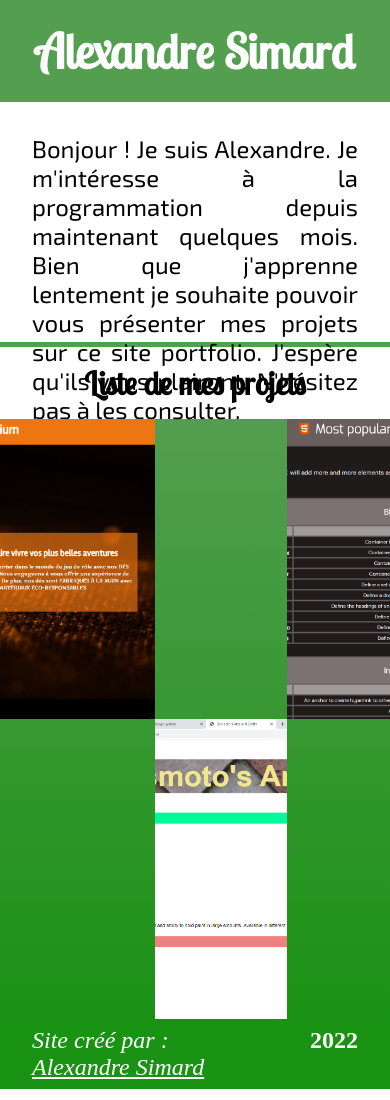
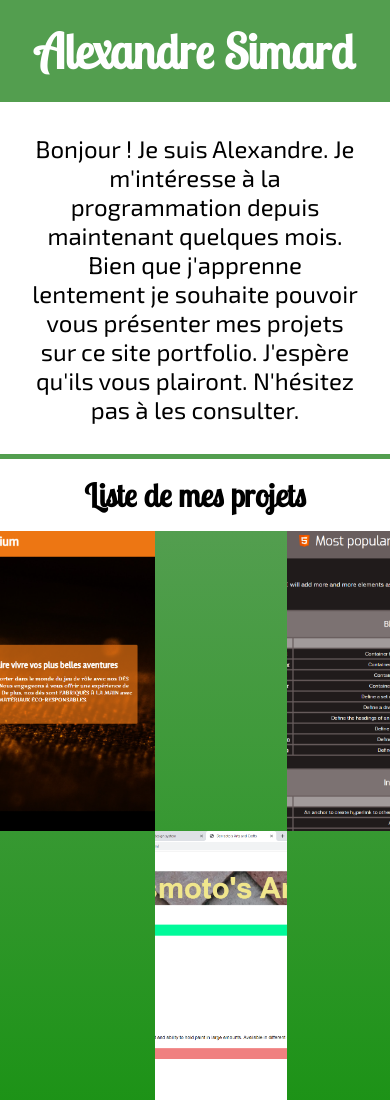
Before and after one commit to asimard21/Portfolio, a plain HTML site: page index.html in a window 390 px wide. Shown: the top 1100 px of the page. Drawn offline with Linux system fonts and the light colour scheme.

Commit message:
Change size of presentation for smaller screens

```diff
--- a/ressources/css/index.css
+++ b/ressources/css/index.css
@@ -117,12 +117,20 @@ nav li:hover {
 
     .about-me p {
         font-size: 1.5rem;
+        text-align: center;
         margin: auto auto;
-        text-align: justify;
     }
 
     .presentation {
-        height: 15rem;
+        display: flex;
+        height: 22rem;
+    }
+
+    .about-me {
+        display: flex;
+        justify-content: center;
+        align-items: center;
+        overflow: scroll;
     }
 }
 
```
